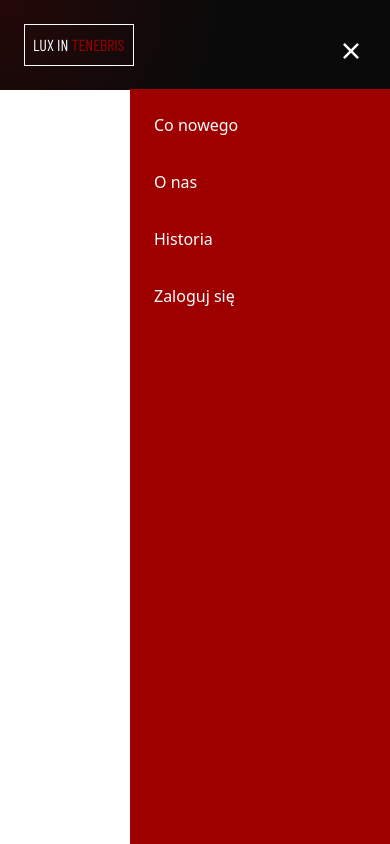
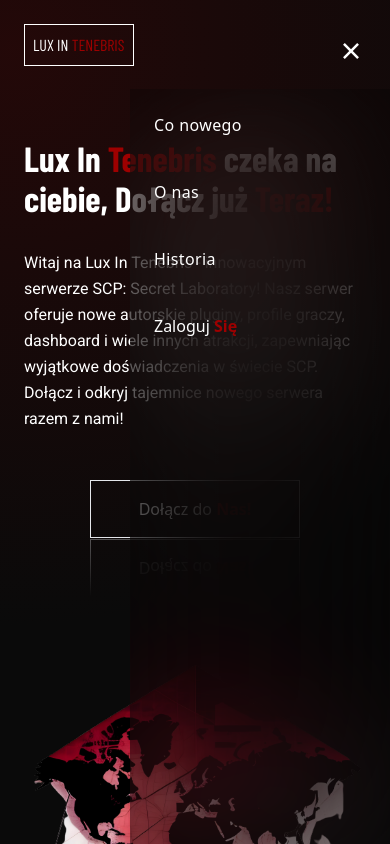
Before and after one commit to theoneswhodead/LIT-DashboardWebsite, a React (Vite) app in the folder client/: page / in a window 390 px wide. Both pictures are taken after a click on the icon 351 px from the left and 51 px from the top of the page. Shown: the top 844 px of the page. Built offline with nearby package versions, Linux system fonts and the light colour scheme.

Commit message:
Header section, hamburger nav

```diff
--- a/client/src/components/Navbar.tsx
+++ b/client/src/components/Navbar.tsx
@@ -32,15 +32,13 @@ const Navbar = () => {
         }
         {
             toggleMenu &&
-            <div className='text-white text-[16px] flex flex-col absolute  bg-dark_red inset-0 top-[89px] backdrop-blur-[40.7742px] left-1/3 gap-[33px] p-6 sm:hidden'>
-                <NavLink to="#what">Co nowego</NavLink>
-                <NavLink to="#about">O nas</NavLink>
-                <NavLink to="#history">Historia</NavLink>
-                <NavLink to="/login">Zaloguj się</NavLink>
+            <div className='text-white text-[16px] flex flex-col absolute bg-dark_opacity inset-0 top-[89px] backdrop-blur-[70px] left-1/3 gap-[33px] p-6 sm:hidden z-10'>
+                <NavLink to="#what" className="hover:text-dark_red hover_animate tracking-wide">Co nowego</NavLink>
+                <NavLink to="#about" className="hover:text-dark_red hover_animate tracking-wide">O nas</NavLink>
+                <NavLink to="#history" className="hover:text-dark_red hover_animate tracking-wide">Historia</NavLink>
+                <NavLink to="/login" className="hover_animate">Zaloguj <span className='text-dark_red inline-block font-bold '>Się</span></NavLink>
             </div>
-            //temp color
         }
-
         </div>
     </div>
   )
--- a/client/src/components/index.ts
+++ b/client/src/components/index.ts
@@ -1,5 +1,5 @@
 import Navbar from "./Navbar";
 
 export {
-    Navbar
+    Navbar,
 }
--- /dev/null
+++ b/client/src/containtes/Header.tsx
@@ -0,0 +1,22 @@
+import { NavLink } from "react-router-dom"
+const Header = () => {
+  return (
+    <div className='flex flex-col sm:flex-row p-6 sm:p-[40px] lg:px-[80px] mt-[24px]'>
+    <div className='sm:flex sm:flex-col justify-center sm:flex-1 lg:mr-[5rem]'>
+        <h1 className='font-barlow_condensed text-white font-black text-[35px] leading-[40px] sm:text-[48px] sm:leading-[48px] lg:text-[72px] lg:leading-[72px] mb-[32px] '>Lux In <span className='text-dark_red'>Tenebris</span> czeka na ciebie, Dołącz już <span className='text-dark_red'>Teraz!</span></h1>
+        <p className='font-roboto text-white text-[16px] leading-[26px] my-[24px] mb-[48px]'>Witaj na Lux In Tenebris - innowacyjnym serwerze SCP: Secret Laboratory! Nasz serwer oferuje nowe autorskie pluginy, profile graczy, dashboard i wiele innych atrakcji, zapewniając wyjątkowe doświadczenia w świecie SCP. Dołącz i odkryj tajemnice nowego serwera razem z nami!</p>
+        <div className='flex justify-center sm:justify-end sm:mr-[24px]'>
+            <NavLink to="/signup" className='border hover:border-dark_red px-[48px] py-4 reflect text-center'>
+                <div className="text-white inline-block">Dołącz do <span className='text-dark_red font-bold '>Nas!</span></div>
+             </NavLink>
+        </div>
+    </div>
+    <div className='sm:flex-1 sm:flex justify-end mt-[120px] ss:mt-[120px] ss:m-auto sm:mt-0 reflect '>
+        <img src="../../assets/world_map500.png" alt="World Map" />
+    </div>
+
+</div>
+  )
+}
+
+export default Header
--- /dev/null
+++ b/client/src/containtes/index.ts
@@ -0,0 +1,5 @@
+import Header from "./Header";
+
+export {
+    Header
+}
--- a/client/src/pages/Home.tsx
+++ b/client/src/pages/Home.tsx
@@ -1,10 +1,11 @@
 import { Navbar } from '../components'
+import { Header } from '../containtes'
 
 const Home = () => {
   return (
     <div className='gradient__bg'>
       <Navbar />
-
+      <Header />
     </div>
   )
 }
--- a/client/tailwind.config.js
+++ b/client/tailwind.config.js
@@ -6,7 +6,7 @@ export default {
     extend: {
       colors: {
         dark_red: "#9e0000",
-        dark_opacity: "rgba(0, 0, 0, 0.04)",
+        dark_opacity: "rgba(0, 0, 0, 0.35)",
         almost_black: '#0a0a0a',
         light_red: "#f50000",
         white: "#ffffff",
@@ -24,7 +24,7 @@ export default {
     },
     screens: {
       xs: "480px",
-      ss: "620px",
+      ss: "580px",
       sm: "768px",
       md: "1060px",
       lg: "1440px",
```
Also changed, not shown: client/assets/world_map.png (added), client/assets/world_map500.png (added).
